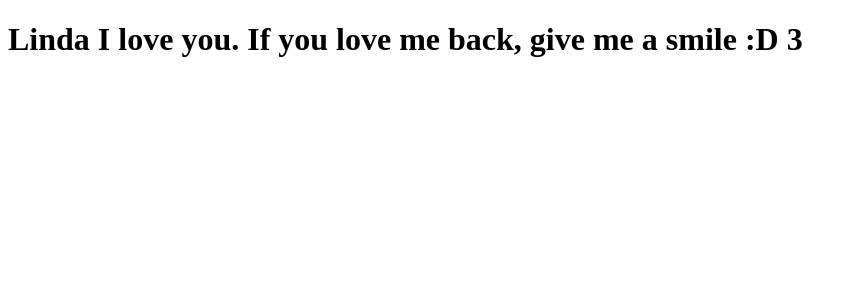
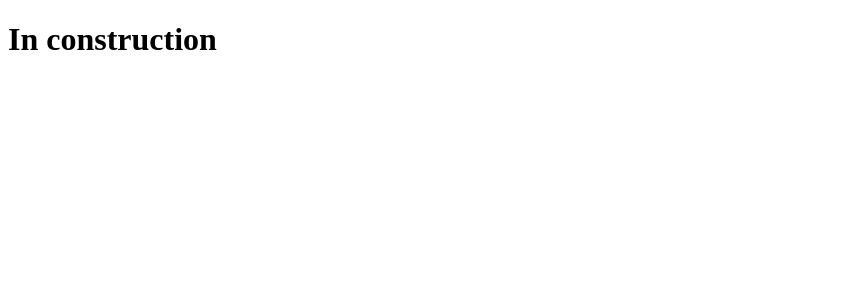
Before and after one commit to Andrebiasuz/clone-tabnews, a Next.js app: page / in a window 1280 px wide. Shown: the top 300 px of the page, without its empty margins (0-857 px from the left). Built offline with nearby package versions, Linux system fonts and the light colour scheme.

Commit message:
In construction message

```diff
--- a/pages/index.js
+++ b/pages/index.js
@@ -1,5 +1,5 @@
 function Home() {
-  return <h1>Linda I love you. If you love me back, give me a smile :D 3</h1>;
+  return <h1>In construction</h1>;
 }
 
 export default Home;
```
